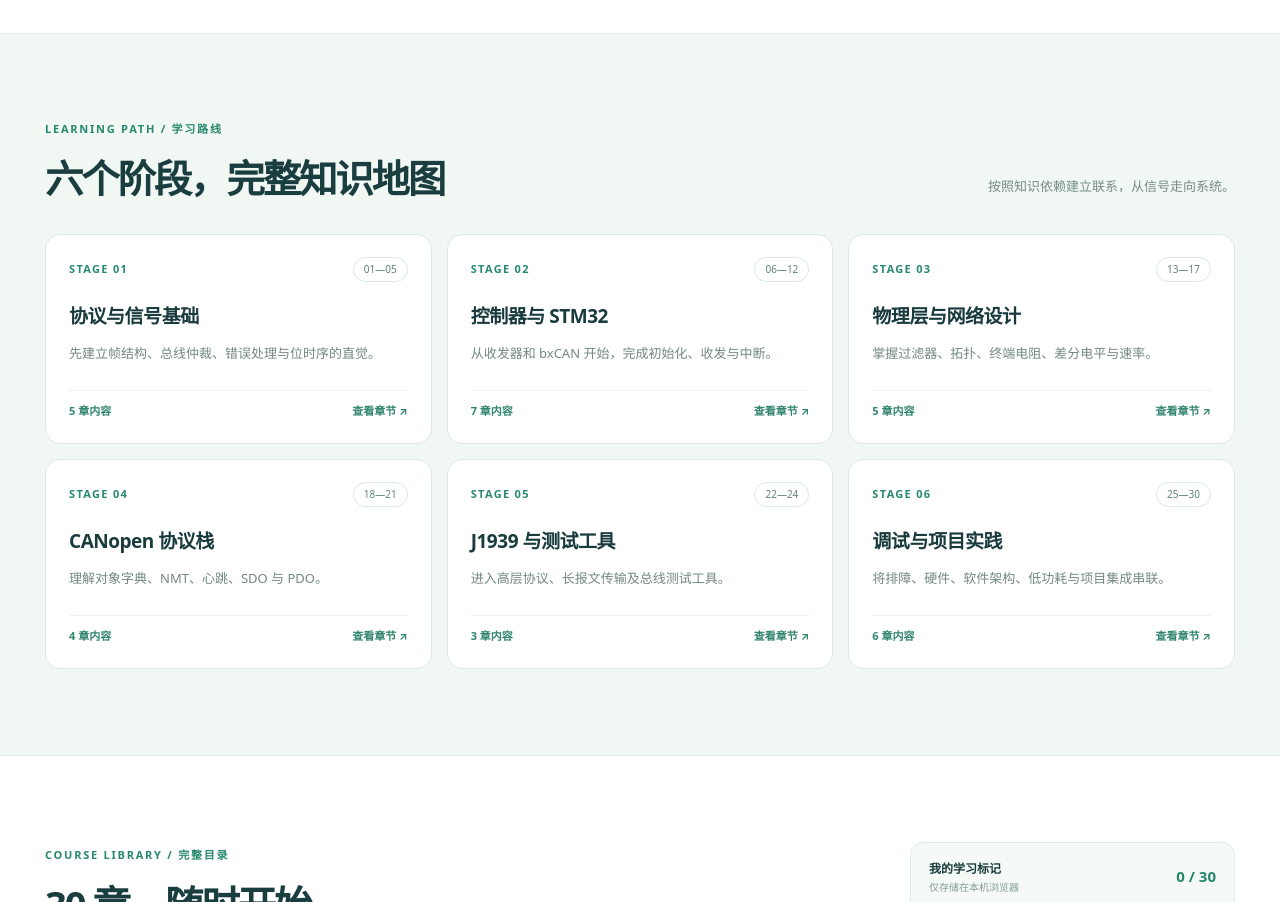
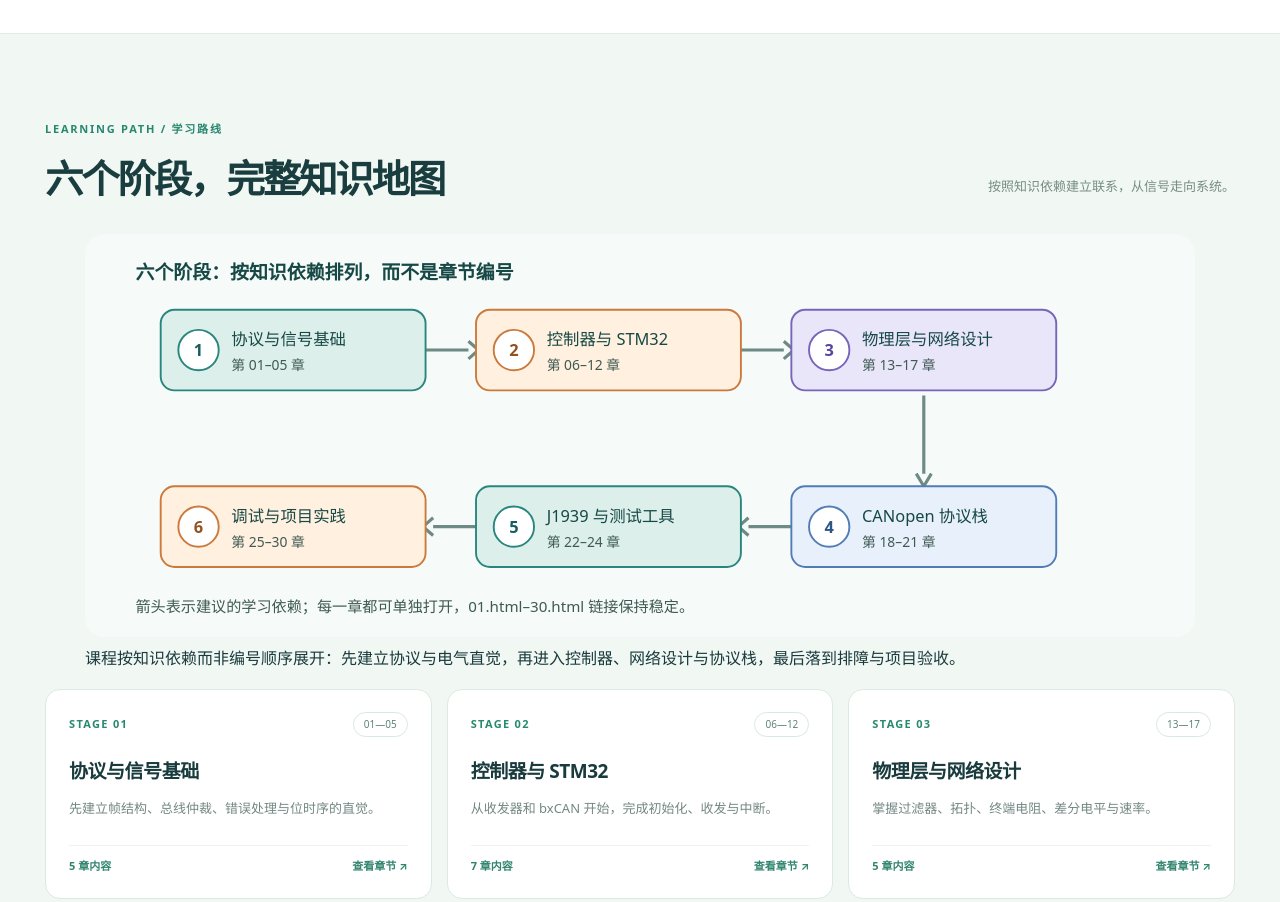
Before and after one commit to 1998x-stack/CAN-bus-tutorial, a plain HTML site: page index.html in a window 1280 px wide. Shown: the part 1260-2162 px from the top of the page. Drawn offline with Linux system fonts and the light colour scheme.

Commit message:
feat(home): add an inline six-stage learning-path figure to the homepage

```diff
--- a/index.html
+++ b/index.html
@@ -48,7 +48,20 @@
     </div>
   </section>
 
-  <section class="section roadmap" id="roadmap" aria-labelledby="roadmap-title"><div class="shell"><div class="section-heading"><div><p class="eyebrow">LEARNING PATH / 学习路线</p><h2 id="roadmap-title">六个阶段，完整知识地图</h2></div><p>按照知识依赖建立联系，从信号走向系统。</p></div><div id="stageGrid" class="stage-grid"><p class="loading">加载学习路线中…</p></div></div></section>
+  <section class="section roadmap" id="roadmap" aria-labelledby="roadmap-title"><div class="shell"><div class="section-heading"><div><p class="eyebrow">LEARNING PATH / 学习路线</p><h2 id="roadmap-title">六个阶段，完整知识地图</h2></div><p>按照知识依赖建立联系，从信号走向系统。</p></div><figure class="path-figure"><svg viewBox="0 0 880 320" role="img" aria-labelledby="hp-t hp-d" style="width:100%;height:auto"><title id="hp-t">CAN 课程六个阶段的知识依赖顺序</title><desc id="hp-d">阶段一至三自左向右为协议与信号基础、控制器与 STM32、物理层与网络设计；阶段四至六折返向左，依次为 CANopen 协议栈、J1939 与测试工具、调试与项目实践。</desc>
+<rect width="880" height="320" rx="16" fill="#f6faf8"/>
+<text x="40" y="36" font-size="15" font-weight="700" fill="#164846">六个阶段：按知识依赖排列，而不是章节编号</text>
+<g stroke="#6d8a84" stroke-width="2.5" fill="none"><path d="M270 92h34 M520 92h34 M665 128v62 M560 232h-34 M310 232h-34"/><path d="M304 85l8 7-8 7 M554 85l8 7-8 7 M659 190l6 10 6-10 M526 225l-8 7 8 7 M276 225l-8 7 8 7"/></g>
+<g font-size="13">
+<g><rect x="60" y="60" width="210" height="64" rx="11" fill="#dcefeb" stroke="#28867e" stroke-width="1.5"/><circle cx="90" cy="92" r="16" fill="#fff" stroke="#28867e" stroke-width="1.5"/><text x="90" y="97" text-anchor="middle" font-weight="700" fill="#175e5e">1</text><text x="116" y="88" fill="#164846">协议与信号基础</text><text x="116" y="108" font-size="11" fill="#3f5a54">第 01–05 章</text></g>
+<g><rect x="310" y="60" width="210" height="64" rx="11" fill="#fff0df" stroke="#cc7a3c" stroke-width="1.5"/><circle cx="340" cy="92" r="16" fill="#fff" stroke="#cc7a3c" stroke-width="1.5"/><text x="340" y="97" text-anchor="middle" font-weight="700" fill="#925221">2</text><text x="366" y="88" fill="#164846">控制器与 STM32</text><text x="366" y="108" font-size="11" fill="#3f5a54">第 06–12 章</text></g>
+<g><rect x="560" y="60" width="210" height="64" rx="11" fill="#eae6fa" stroke="#7865ba" stroke-width="1.5"/><circle cx="590" cy="92" r="16" fill="#fff" stroke="#7865ba" stroke-width="1.5"/><text x="590" y="97" text-anchor="middle" font-weight="700" fill="#59459c">3</text><text x="616" y="88" fill="#164846">物理层与网络设计</text><text x="616" y="108" font-size="11" fill="#3f5a54">第 13–17 章</text></g>
+<g><rect x="560" y="200" width="210" height="64" rx="11" fill="#e8f0fb" stroke="#517db6" stroke-width="1.5"/><circle cx="590" cy="232" r="16" fill="#fff" stroke="#517db6" stroke-width="1.5"/><text x="590" y="237" text-anchor="middle" font-weight="700" fill="#2e5685">4</text><text x="616" y="228" fill="#164846">CANopen 协议栈</text><text x="616" y="248" font-size="11" fill="#3f5a54">第 18–21 章</text></g>
+<g><rect x="310" y="200" width="210" height="64" rx="11" fill="#dcefeb" stroke="#28867e" stroke-width="1.5"/><circle cx="340" cy="232" r="16" fill="#fff" stroke="#28867e" stroke-width="1.5"/><text x="340" y="237" text-anchor="middle" font-weight="700" fill="#175e5e">5</text><text x="366" y="228" fill="#164846">J1939 与测试工具</text><text x="366" y="248" font-size="11" fill="#3f5a54">第 22–24 章</text></g>
+<g><rect x="60" y="200" width="210" height="64" rx="11" fill="#fff0df" stroke="#cc7a3c" stroke-width="1.5"/><circle cx="90" cy="232" r="16" fill="#fff" stroke="#cc7a3c" stroke-width="1.5"/><text x="90" y="237" text-anchor="middle" font-weight="700" fill="#925221">6</text><text x="116" y="228" fill="#164846">调试与项目实践</text><text x="116" y="248" font-size="11" fill="#3f5a54">第 25–30 章</text></g>
+</g>
+<text x="40" y="300" font-size="12" fill="#3f5a54">箭头表示建议的学习依赖；每一章都可单独打开，01.html–30.html 链接保持稳定。</text>
+</svg><figcaption>课程按知识依赖而非编号顺序展开：先建立协议与电气直觉，再进入控制器、网络设计与协议栈，最后落到排障与项目验收。</figcaption></figure><div id="stageGrid" class="stage-grid"><p class="loading">加载学习路线中…</p></div></div></section>
 
   <section class="section shell catalog" id="chapters" aria-labelledby="chapters-title">
     <div class="section-heading catalog-heading">
```
